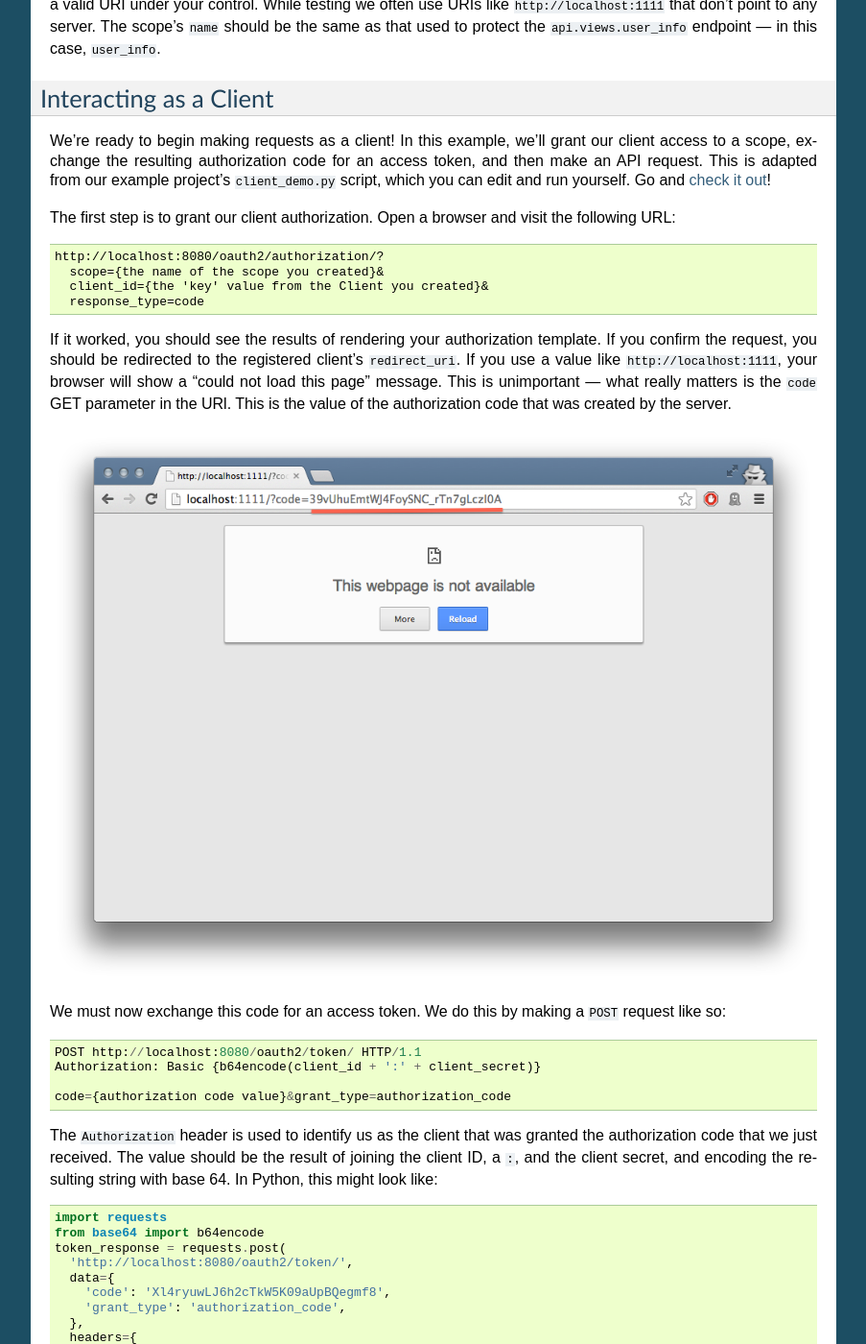
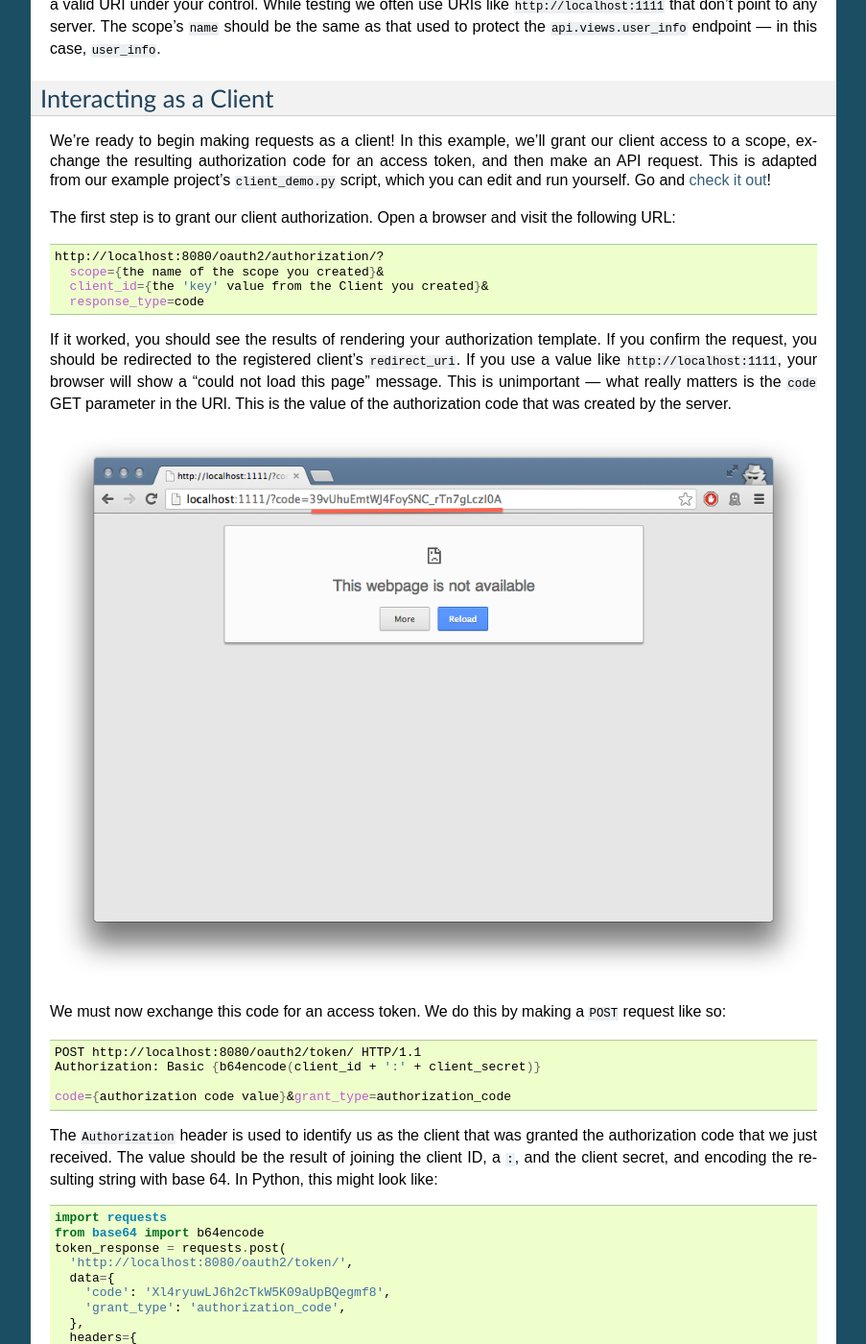
Before and after one commit to peterldowns/djoauth2, a Sphinx documentation site: the page built from docs/quickstart.rst, in a window 1280 px wide and 1400 px high, scrolled down 3916 px. Shown: the whole window at 96% size, without its empty margins (198-1101 px from the left). Built offline with Sphinx 7.4.7, drawn with Linux system fonts in a browser that asks for light colours.

Commit message:
Fix code syntax highlighting.

```diff
--- a/docs/index.rst
+++ b/docs/index.rst
@@ -8,7 +8,7 @@ Welcome!
 
 Test coverage:
 
-.. code::
+.. code-block::
 
     Name                     Stmts   Miss Branch BrMiss  Cover
     ----------------------------------------------------------
--- a/docs/quickstart.rst
+++ b/docs/quickstart.rst
@@ -23,7 +23,7 @@ Installation
 
 1. Install the project with ``pip``:
 
-.. code:: bash
+.. code-block:: bash
 
 	pip install djoauth2
 
@@ -33,7 +33,7 @@ Adding ``djoauth2`` to an existing application
 First, add ``djoauth2`` to the ``INSTALLED_APPS`` list in your project's
 ``settings.py``:
 
-.. code:: python
+.. code-block:: python
 
   INSTALLED_APPS = [
     'django.contrib.auth',
@@ -56,7 +56,7 @@ list of ``INSTALLED_APPS``.
 Optionally, for developing without SSL (**NOT for production code**), add the
 following setting to turn off ``djoauth2``'s SSL-enforcement:
 
-.. code:: python
+.. code-block:: python
 
 	DJOAUTH2_SSL_ONLY = False
 
@@ -66,14 +66,14 @@ OAuth.
 
 Install the models:
 
-.. code:: bash
+.. code-block:: bash
 
   python manage.py syncdb
   python manage.py migrate djoauth2
 
 Run the tests — they should all pass!
 
-.. code:: bash
+.. code-block:: bash
 
 	python manage.py test djoauth2
 
@@ -86,7 +86,7 @@ endpoints.  For the purposes of this demo we're going to call it
 
 Here's what the ``urls.py`` file from our project should look like:
 
-.. code:: python
+.. code-block:: python
 
   # coding: utf-8
   from django.conf.urls import patterns, include, url
@@ -124,7 +124,7 @@ As you can see, it references an endpoint defined by ``djoauth2`` (the
 application. The ``oauth2server`` application only exists to define those
 two views — here's what the ``views.py`` file should look like:
 
-.. code:: python
+.. code-block:: python
 
   # coding: utf-8
   from django.shortcuts import render
@@ -182,7 +182,7 @@ note that it is important to include the ``{{form}}`` context —
 ``djoauth2`` may use this to hold information across authorization requests.
 Currently, the ``user_action`` values must be ``"Accept"`` and ``"Decline"``.
 
-.. code:: html+django
+.. code-block:: html+django
 
   {% if client.image_url %}
     <img src="{{client.image_url}}">
@@ -213,7 +213,7 @@ API views.
 
 The ``api/views.py`` file:
 
-.. code:: python
+.. code-block:: python
 
   # coding: utf-8
   import json
@@ -251,7 +251,7 @@ documentation.)
 
 With our code all set up, we're ready to set up the DB and start the webserver:
 
-.. code:: bash
+.. code-block:: bash
 
   python manage.py syncdb
   python manage.py migrate
@@ -276,7 +276,7 @@ and `check it out`_!
 The first step is to grant our client authorization. Open a browser and visit
 the following URL:
 
-.. code::
+.. code-block:: bash
 
   http://localhost:8080/oauth2/authorization/?
     scope={the name of the scope you created}&
@@ -296,7 +296,7 @@ created by the server.
 We must now exchange this code for an access token. We do this by making a
 ``POST`` request like so:
 
-.. code::
+.. code-block:: bash
 
   POST http://localhost:8080/oauth2/token/ HTTP/1.1
   Authorization: Basic {b64encode(client_id + ':' + client_secret)}
@@ -308,7 +308,7 @@ granted the authorization code that we just received. The value should be the
 result of joining the client ID, a ``:``, and the client secret, and encoding
 the resulting string with base 64. In Python, this might look like:
 
-.. code:: python
+.. code-block:: python
 
   import requests
   from base64 import b64encode
@@ -328,7 +328,7 @@ This will return a JSON dictionary with the access token, access token
 lifetime, and (if available) a refresh token. Continuing the example from
 above:
 
-.. code:: python
+.. code-block:: python
 
   import json
 
@@ -340,7 +340,7 @@ above:
 With this access token, we can now make API requests on behalf of the user who
 granted us access! Again, continuing from above:
 
-.. code:: python
+.. code-block:: python
 
   api_response = requests.post(
     'http://localhost:8080/api/user_info/',
@@ -361,7 +361,7 @@ requests. Once it has expired, any API request will return an ``HTTP 401
 Unauthorized``. At that point, if you have a refresh token, you can exchange it
 for a new access token like so:
 
-.. code:: python
+.. code-block:: python
 
   token_response = requests.post(
     'http://localhost:8080/oauth2/token/',
```
Also changed, not shown: docs/contributing.rst (+10 -10 lines), 5 other files.
